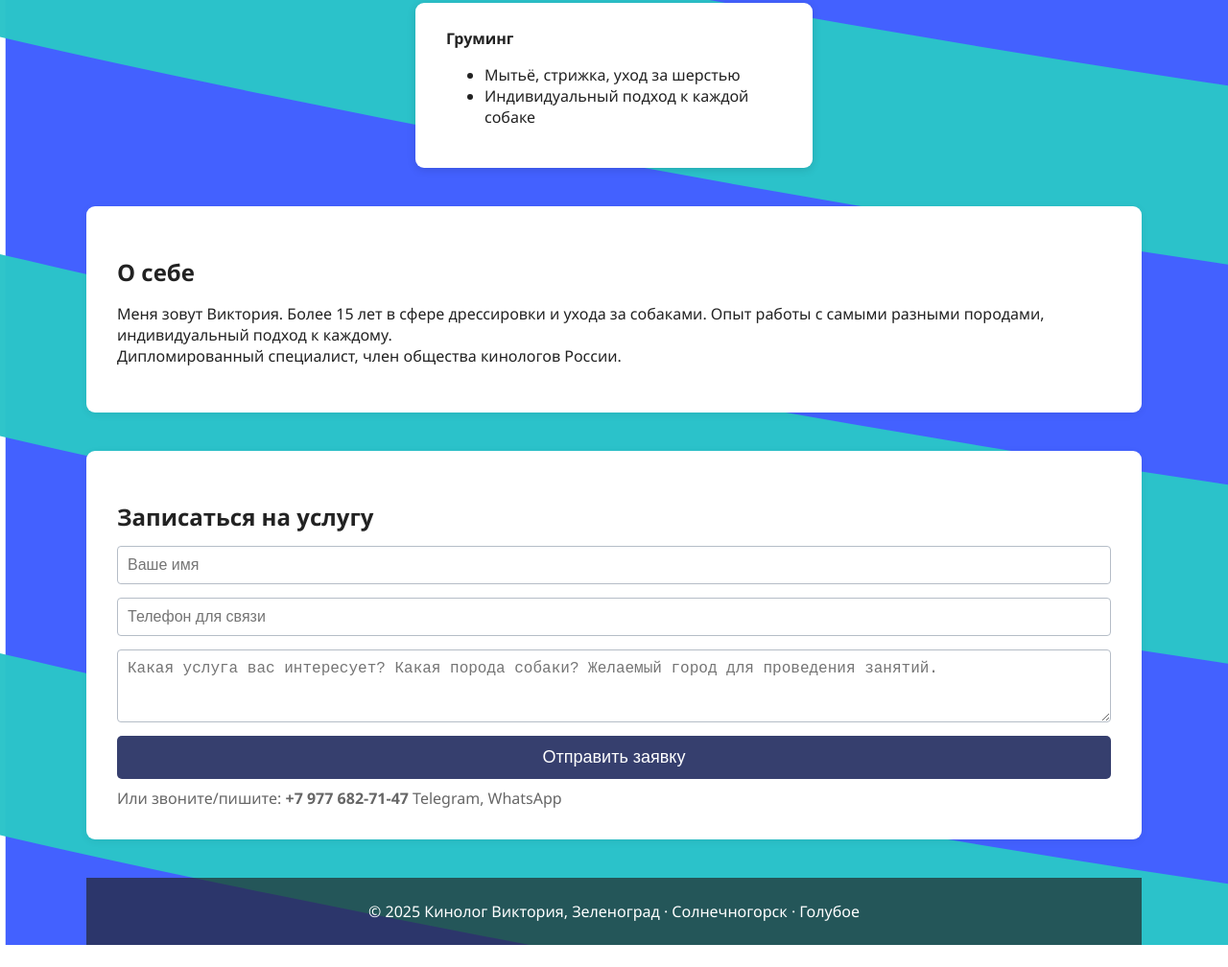
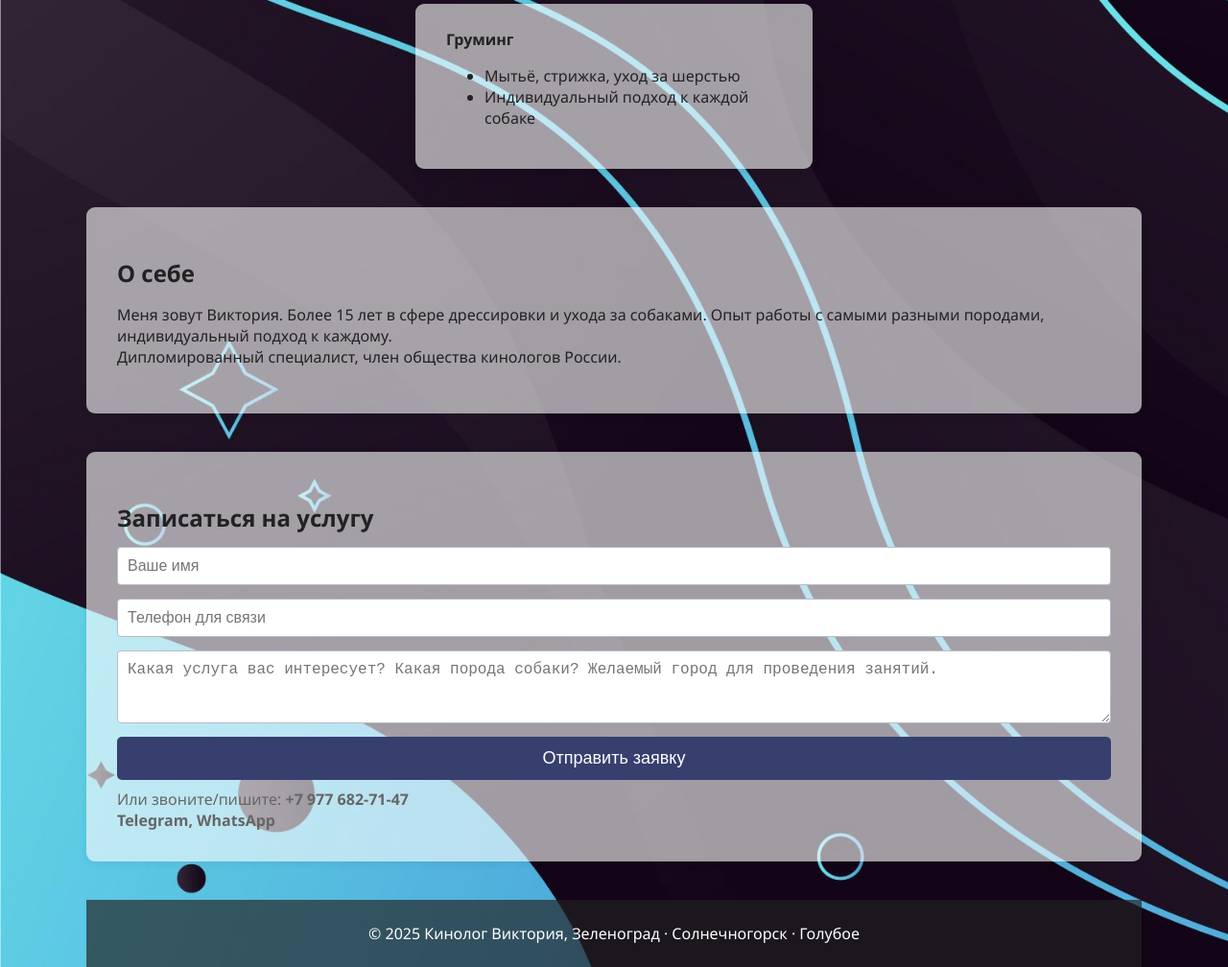
Before and after one commit to SataNinja/sataninja.github.io, a plain HTML site: page index.html in a window 1280 px wide. Shown: the part 679-1687 px from the top of the page at 96% size. Before the commit the page ends 1664 px from the top, so only its background shows below. Drawn offline with Linux system fonts and the light colour scheme.

Commit message:
Add files via upload

```diff
--- a/index.html
+++ b/index.html
@@ -7,7 +7,7 @@
   <style>
     body { margin: 0;
   font-family: 'Segoe UI', Arial, sans-serif;
-  background: url('wavey-fingerprint.svg') repeat;
+  background: url('6162371.jpg') repeat;
   background-size: cover;
   color: #222;
   transition: background-position 0.3s;
@@ -16,10 +16,10 @@
     nav { display: flex; gap: 24px; justify-content: center; margin: 18px 0; }
     nav a { text-decoration: none; color: #363f6e; font-weight: bold; transition: color 0.3s;}
     nav a:hover { color: #255f85; }
-    .hero { text-align: center; margin: 40px 0;}
+    .hero { text-align: center; margin: 40px 0; color: #fff;}
     .services-grid { display: flex; flex-wrap: wrap; gap: 30px; justify-content: center;}
     .service-card {
-      background: #fff;
+      background: rgba(255, 255, 255, 0.6);
       border-radius: 9px;
       box-shadow: 0 2px 10px #0002;
       padding: 26px 32px;
@@ -28,12 +28,12 @@
       transition: transform 0.2s ease-out;
     }
     h1, h2 { margin-bottom: 0.6em; }
-    .about { background: #fff; border-radius: 9px; box-shadow: 0 2px 8px #0001; padding: 32px 32px; margin: 40px 0;}
-    .contact-block { background: #fff; border-radius: 9px; box-shadow: 0 2px 8px #0001; padding: 32px 32px; margin-bottom: 40px;}
+    .about { background: rgba(255, 255, 255, 0.6); border-radius: 9px; box-shadow: 0 2px 8px #0001; padding: 32px 32px; margin: 40px 0;}
+    .contact-block { background: rgba(255, 255, 255, 0.6); border-radius: 9px; box-shadow: 0 2px 8px #0001; padding: 32px 32px; margin-bottom: 40px;}
     .contact-form { display: flex; flex-direction: column; gap: 14px; margin-top: 14px;}
     input, textarea { font-size: 16px; padding: 10px; border: 1px solid #b5bdc7; border-radius: 4px; }
     .button { background: #363f6e; color: #fff; border: none; font-size: 18px; border-radius: 5px; padding: 12px 24px; cursor: pointer; }
-    .cities { color: #555; margin-top: 8px; font-size: 1.05em;}
+    .cities { color: #fff; margin-top: 8px; font-size: 1.05em;}
     footer { background: #222a; color: #fff; text-align: center; padding: 24px 0;}
     @media (max-width: 800px) {
       .services-grid { flex-direction: column; align-items: center;}
@@ -44,7 +44,7 @@
 <body>
   <header>
     <h1>Кинолог в Зеленограде</h1>
-    <div class="red">Зеленоград · Солнечногорск · Голубое</div>
+    <div class="cities">Зеленоград · Солнечногорск · Голубое</div>
     <p>Дрессировка | Консультации | Груминг<br>Профессиональный подход к Вам и вашему питомцу</p>
   </header>
   <nav>
@@ -104,8 +104,8 @@
         <button class="button" type="submit">Отправить заявку</button>
       </form>
       <div style="margin-top:9px;color:#666;font-size:1em;">
-        Или звоните/пишите: <b>+7 977 682-71-47</b>
-Telegram, WhatsApp
+        Или звоните/пишите: <b>+7 977 682-71-47<br>
+Telegram, WhatsApp</b>
       </div>
     </section>
   </main>
```
Also changed, not shown: 6162371.jpg (added).
